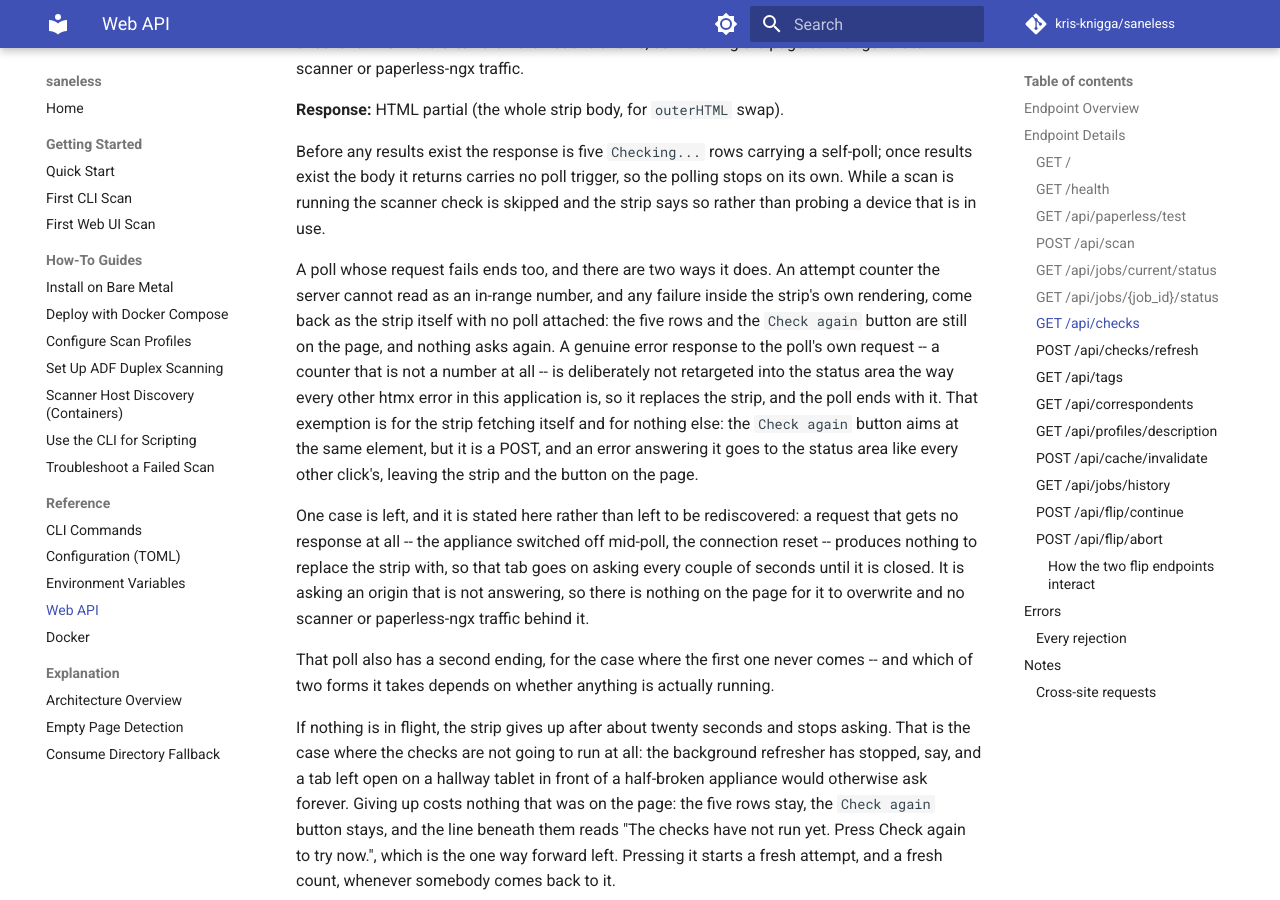
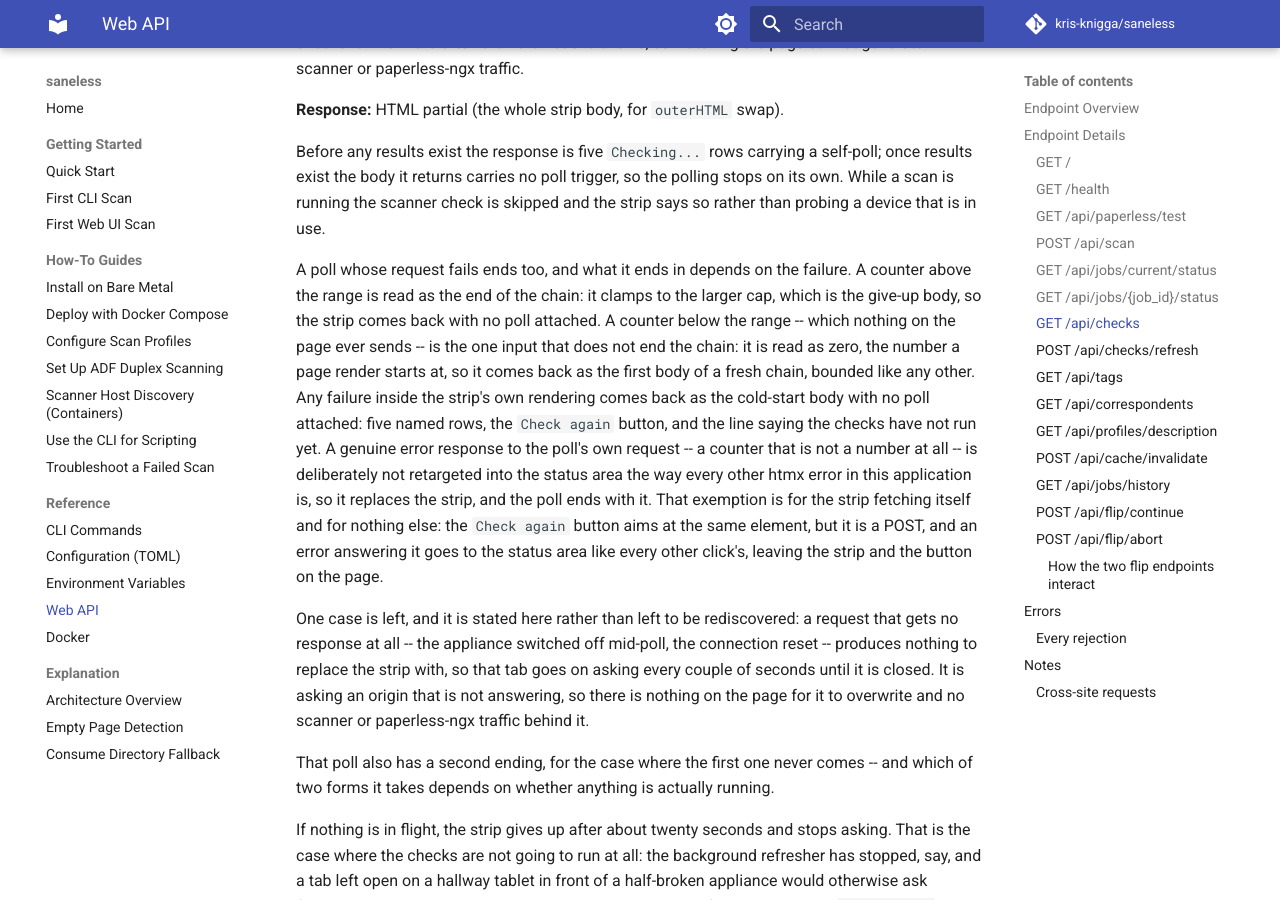
Before and after one commit to kdknigga/saneless, an MkDocs documentation site: the page built from docs/reference/web-api.md, in a window 1280 px wide and 900 px high, scrolled down 4678 px. Built offline with MkDocs 1.6.1 and Material for MkDocs 9.7.7, drawn with Linux system fonts in a browser that asks for light colours; comment, search, counter and statistics services are not loaded.

Commit message:
docs(30): R4-WR-02 say what the attempt clamp does in both directions
web-api.md said an attempt counter the server cannot read as an in-range
number comes back "with no poll attached ... and nothing asks again".
That is true above the range, where the clamp lands on the larger cap
and the give-up body, and false below it: a negative counter clamps to
zero, the number a page render starts at, so it comes back as the first
body of a fresh chain with a load trigger -- which is what the route's
docstring and test_a_negative_attempt_is_the_start_of_a_chain already
pin.  The sentence now states both halves of the clamp and keeps the
rendering-failure case (cold-start body, no poll) separate from them.

Co-Authored-By: Claude Fable 5.1 <noreply@anthropic.com>
Claude-Session: https://claude.ai/code/session_01GNVcwqdLVzM1otZuRnrRZx

```diff
--- a/docs/reference/web-api.md
+++ b/docs/reference/web-api.md
@@ -134,7 +134,7 @@ Renders the system status strip -- the Scanner, Paperless, Profiles, Fallback an
 
 Before any results exist the response is five `Checking...` rows carrying a self-poll; once results exist the body it returns carries no poll trigger, so the polling stops on its own. While a scan is running the scanner check is skipped and the strip says so rather than probing a device that is in use.
 
-A poll whose request fails ends too, and there are two ways it does. An attempt counter the server cannot read as an in-range number, and any failure inside the strip's own rendering, come back as the strip itself with no poll attached: the five rows and the `Check again` button are still on the page, and nothing asks again. A genuine error response to the poll's own request -- a counter that is not a number at all -- is deliberately not retargeted into the status area the way every other htmx error in this application is, so it replaces the strip, and the poll ends with it. That exemption is for the strip fetching itself and for nothing else: the `Check again` button aims at the same element, but it is a POST, and an error answering it goes to the status area like every other click's, leaving the strip and the button on the page.
+A poll whose request fails ends too, and what it ends in depends on the failure. A counter above the range is read as the end of the chain: it clamps to the larger cap, which is the give-up body, so the strip comes back with no poll attached. A counter below the range -- which nothing on the page ever sends -- is the one input that does not end the chain: it is read as zero, the number a page render starts at, so it comes back as the first body of a fresh chain, bounded like any other. Any failure inside the strip's own rendering comes back as the cold-start body with no poll attached: five named rows, the `Check again` button, and the line saying the checks have not run yet. A genuine error response to the poll's own request -- a counter that is not a number at all -- is deliberately not retargeted into the status area the way every other htmx error in this application is, so it replaces the strip, and the poll ends with it. That exemption is for the strip fetching itself and for nothing else: the `Check again` button aims at the same element, but it is a POST, and an error answering it goes to the status area like every other click's, leaving the strip and the button on the page.
 
 One case is left, and it is stated here rather than left to be rediscovered: a request that gets no response at all -- the appliance switched off mid-poll, the connection reset -- produces nothing to replace the strip with, so that tab goes on asking every couple of seconds until it is closed. It is asking an origin that is not answering, so there is nothing on the page for it to overwrite and no scanner or paperless-ngx traffic behind it.
 
```
